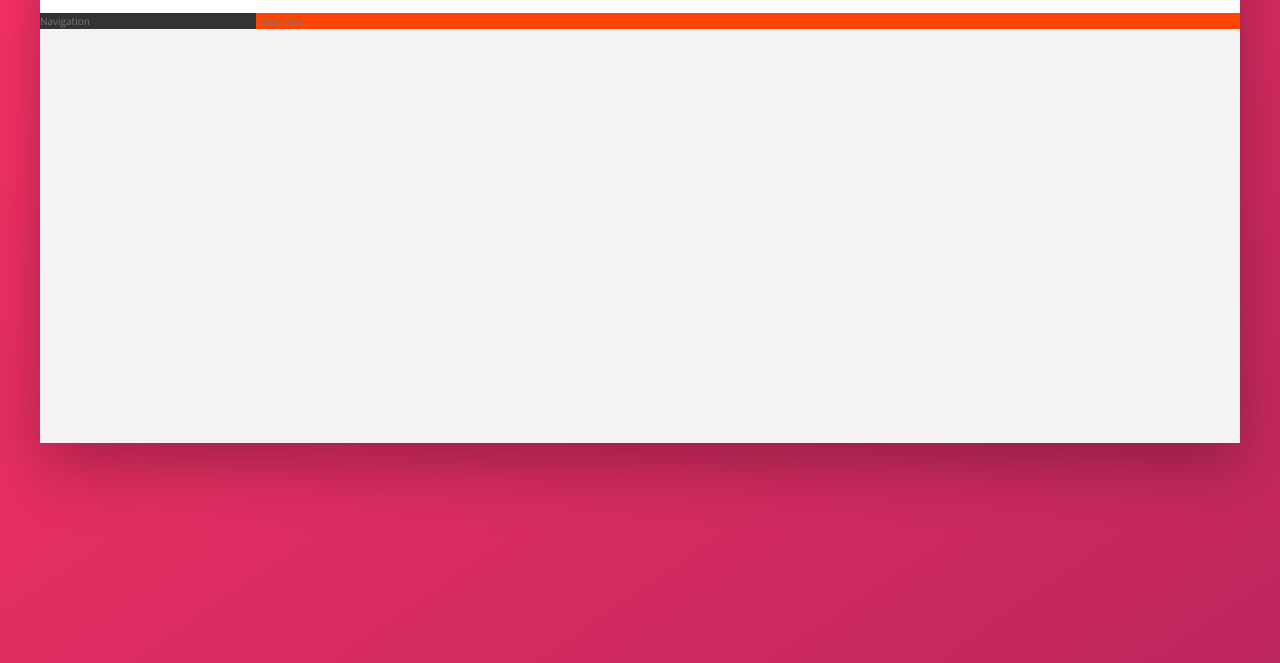
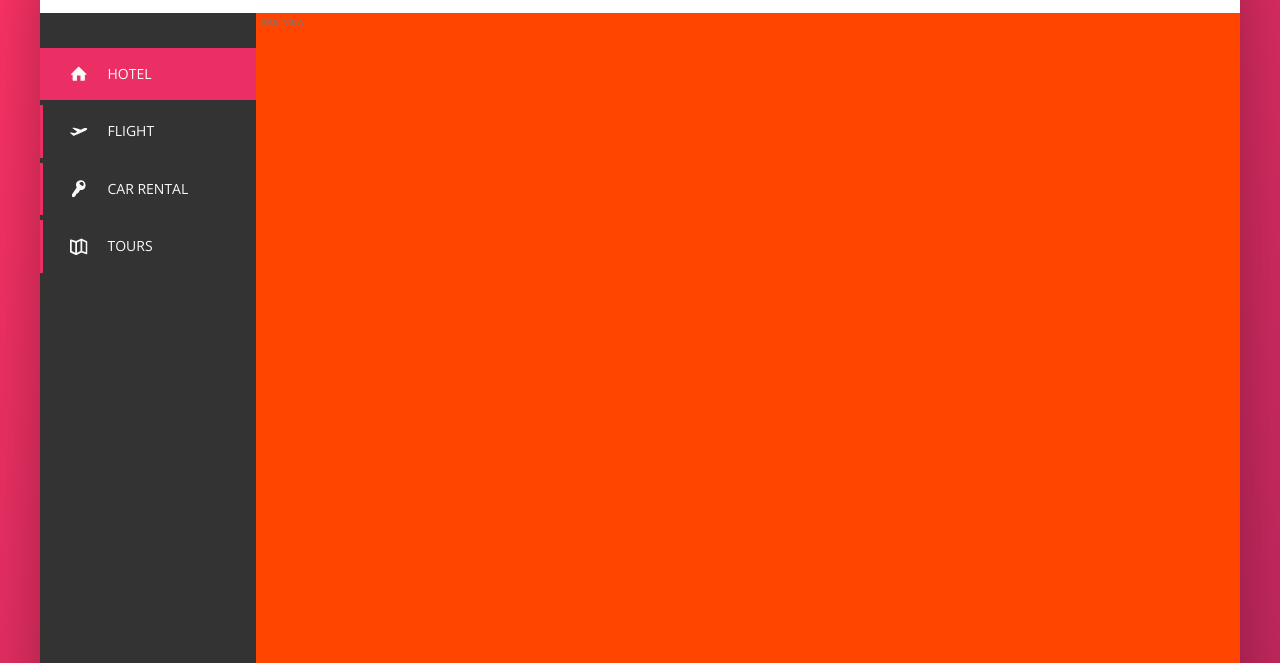
Before and after one commit to shaynemeyer/trillo, a website: page index.html in a window 1280 px wide. Shown: the part 137-800 px from the top of the page. Drawn offline with nearby package versions, Linux system fonts and the light colour scheme.

Commit message:
finished left nav styling

```diff
--- a/index.html
+++ b/index.html
@@ -46,7 +46,44 @@
             </header>
             <div class="content">
                 <nav class="sidebar">
-                    Navigation
+                    <ul class="side-nav">
+                        <li class="side-nav__item side-nav__item--active">
+                            <a href="#" class="side-nav__link">
+                                <svg class="side-nav__icon">
+                                    <use xlink:href="img/sprite.svg#icon-home"></use>
+                                </svg>
+                                <span>Hotel</span>
+                            </a>
+                        </li>
+                        <li class="side-nav__item">
+                            <a href="#" class="side-nav__link">
+                                <svg class="side-nav__icon">
+                                    <use xlink:href="img/sprite.svg#icon-aircraft-take-off"></use>
+                                </svg>
+                                <span>Flight</span>
+                            </a>
+                        </li>
+                        <li class="side-nav__item">
+                            <a href="#" class="side-nav__link">
+                                <svg class="side-nav__icon">
+                                    <use xlink:href="img/sprite.svg#icon-key"></use>
+                                </svg>
+                                <span>Car rental</span>
+                            </a>
+                        </li>
+                        <li class="side-nav__item">
+                            <a href="#" class="side-nav__link">
+                                <svg class="side-nav__icon">
+                                    <use xlink:href="img/sprite.svg#icon-map"></use>
+                                </svg>
+                                <span>Tours</span>
+                            </a>
+                        </li>
+                    </ul>
+
+                    <div class="legal">
+                        &copy; 2018 by trillo. All rights reserved.
+                    </div>
                 </nav>
                 <main class="hotel-view">
                     Hotel view
--- a/sass/_components.scss
+++ b/sass/_components.scss
@@ -114,3 +114,73 @@
     margin-right: 1rem;
   }
 }
+
+////////////////////////////////
+// SIDE NAVIGATION
+.side-nav {
+  font-size: 1.4rem;
+  list-style: none;
+  margin-top: 3.5rem;
+
+  &__item {
+    position: relative;
+
+    &:not(:last-child) {
+      margin-bottom: .5rem;
+    }
+  }
+
+  &__item:before {
+    content: "";
+    position: absolute;
+    top: 0;
+    left: 0;
+    height: 100%;
+    width: 3px;
+    background-color: var(--color-primary);
+    transform: scaleY(1);
+    transition: transform .2s,
+                width .4s cubic-bezier(1,0,0,1) .2s,
+                background-color .1s;
+  }
+
+  &__item:hover::before,
+  &__item--active::before {
+    transform: scaleY(1);
+    width: 100%;
+  }
+
+  &__item:active::before {
+    background-color: var(--color-primary-light);
+  }
+
+  &__link:link,
+  &__link:visited {
+    color: var(--color-grey–light-1);
+    text-decoration: none;
+    text-transform: uppercase;
+    display: block;
+    padding: 1.5rem 3rem;
+    position: relative;
+    z-index: 10;
+
+    display: flex;
+    align-items: center;
+  }
+
+  &__icon {
+    width:1.75rem;
+    height: 1.75rem;
+    margin-right: 2rem;
+    fill: currentColor;
+  }
+}
+
+////////////////////////////////
+// LEGAL TEXT
+.legal {
+  font-size: 1.2rem;
+  color: var(--color-grey–light-4);
+  text-align: center;
+  padding: 2.5rem;
+}
--- a/sass/_layout.scss
+++ b/sass/_layout.scss
@@ -26,11 +26,16 @@
   background-color: var(--color-grey–dark–1);
 
   flex: 0 0 18%;
+
+  display: flex;
+  flex-direction: column;
+  justify-content: space-between;
 }
 
 .hotel-view {
   background-color: var(--color-white);
   background-color: orangered;
+  height: 80rem;
 
   flex: 1;
 }
```
Also changed, not shown: css/style.css.
